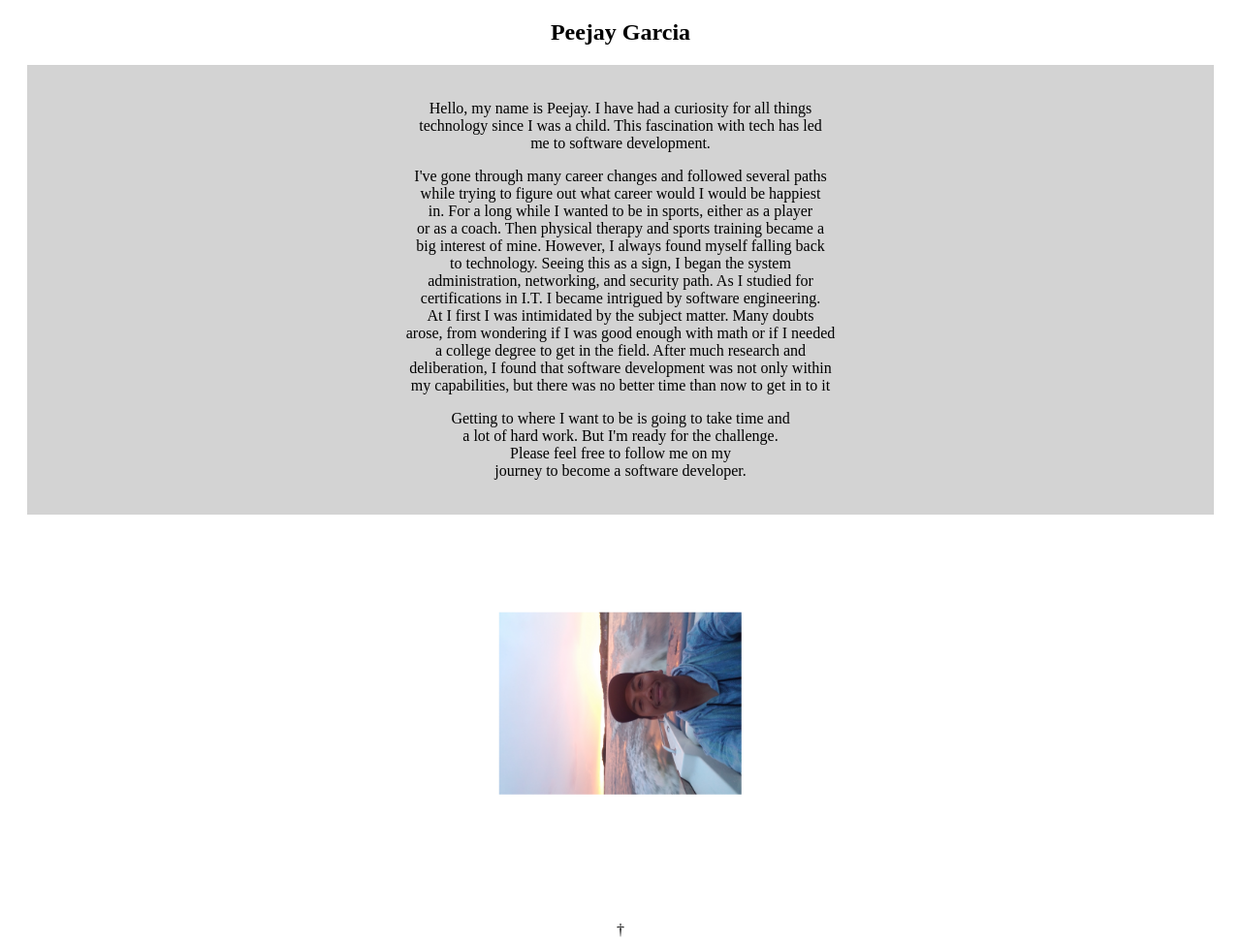
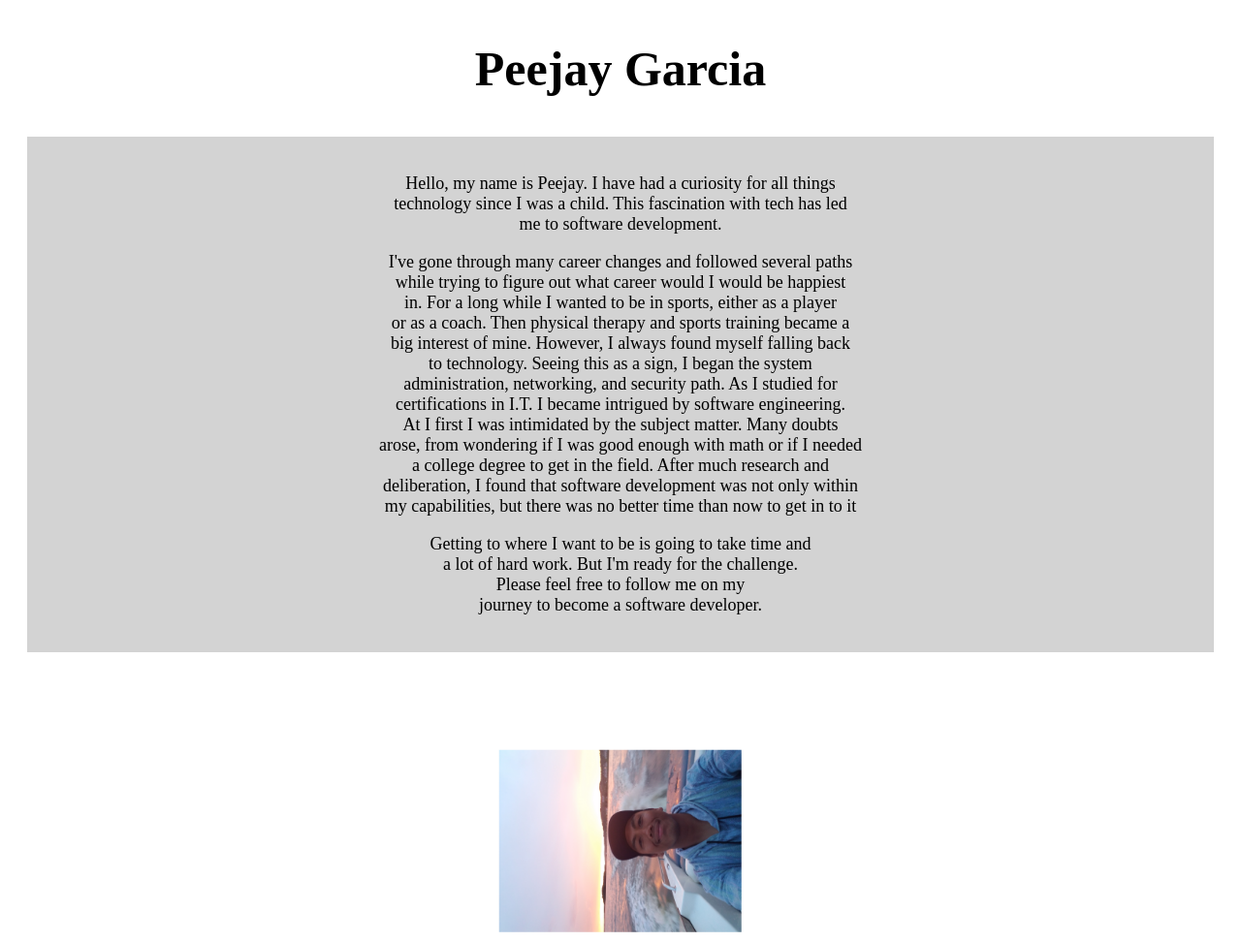
Before and after one commit to PeejayGarcia/html-me-something, a plain HTML site: page index.html in a window 1280 px wide. Shown: the top 972 px of the page at 97% size. Drawn offline with Linux system fonts and the light colour scheme.

Commit message:
Added font styling

```diff
--- a/index.html
+++ b/index.html
@@ -8,7 +8,7 @@
 
     <article>
 
-        <h1>Peejay Garcia</h1>
+        <h1 id="name">Peejay Garcia</h1>
         <div class="story">
         <p >Hello, my name is Peejay. I have had a curiosity for all things<br>
         technology since I was a child. This fascination with tech has led<br>
--- a/styles.css
+++ b/styles.css
@@ -1,12 +1,20 @@
 body {
     background-color: white;
 }
+
+#name {
+    font-weight: bolder;
+    font-size: 50px;
+
+}
+
 h1 {
     text-align: center;
 }
 
 p {
     text-align: center;
+    font-size: 18px;
 }
 
 footer {
```
